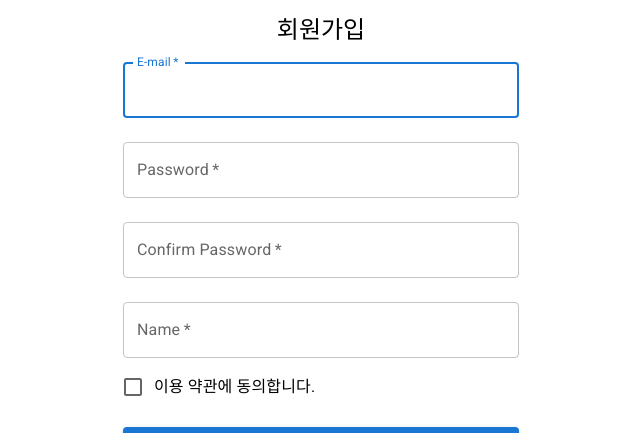
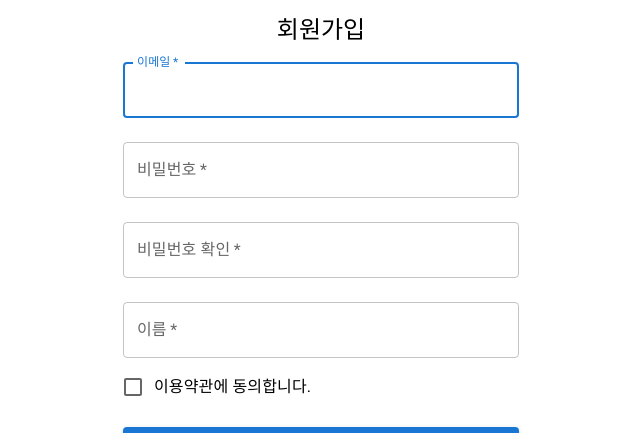
Before and after one commit to 2weeks0/node-boiler-plate, a React (Create React App) app in the folder client/: page /register in a window 1280 px wide. Shown: the part 138-571 px from the top of the page, without its empty margins (319-959 px from the left). Built offline with nearby package versions, Linux system fonts and the light colour scheme; no server answers.

Commit message:
refactor(client): string 리소스 분리

```diff
--- a/client/src/pages/RegisterPage.tsx
+++ b/client/src/pages/RegisterPage.tsx
@@ -16,6 +16,7 @@ import React, { FC, useState, useRef } from "react";
 import { useDispatch } from "react-redux";
 import { useNavigate } from "react-router-dom";
 import { registerThunk } from "../store/slices/userSlice";
+import resourceString from "../resources/string";
 
 interface RegisterForm {
   [index: string]: string | boolean;
@@ -39,6 +40,8 @@ interface Error {
   value: boolean;
   msg: string;
 }
+
+type Key = "email" | "password" | "confirmPassword" | "name" | "agree";
 
 interface IProps {}
 
@@ -77,7 +80,22 @@ export const RegisterPage: FC<IProps> = (props) => {
   const dispatch = useDispatch<any>();
   const navigate = useNavigate();
 
-  const onChangeValue = (key: string, v: string | boolean) => {
+  const getEmptyErrorMsg = (key: Key): string => {
+    switch (key) {
+      case "email":
+        return resourceString.REGISTER_ERROR_EMPTY_EMAIL;
+      case "password":
+        return resourceString.REGISTER_ERROR_EMPTY_PASSWORD;
+      case "confirmPassword":
+        return resourceString.REGISTER_ERROR_EMPTY_CONFIRM_PASSWORD;
+      case "name":
+        return resourceString.REGISTER_ERROR_EMPTY_NAME;
+      case "agree":
+        return resourceString.REGISTER_ERROR_UNCHECK_AGREE;
+    }
+  };
+
+  const onChangeValue = (key: Key, v: string | boolean) => {
     setForm((prev) => ({
       ...prev,
       [key]: v,
@@ -86,7 +104,7 @@ export const RegisterPage: FC<IProps> = (props) => {
       ...prev,
       [key]: {
         value: !v,
-        msg: !v ? `${key}을(를) 입력하세요.` : "",
+        msg: !v ? getEmptyErrorMsg(key) : "",
       },
     }));
   };
@@ -109,7 +127,7 @@ export const RegisterPage: FC<IProps> = (props) => {
           ...prev,
           [key]: {
             value: !form[key],
-            msg: !form[key] ? `${key}을(를) 입력하세요.` : "",
+            msg: !form[key] ? getEmptyErrorMsg(key as Key) : "",
           },
         }))
       );
@@ -117,11 +135,10 @@ export const RegisterPage: FC<IProps> = (props) => {
     }
 
     if (form.password !== form.confirmPassword) {
-      const errorMsg = "비밀번호와 비밀번호 확인이 다릅니다.";
       setError((prev) => ({
         ...prev,
-        password: { value: true, msg: errorMsg },
-        confirmPassword: { value: true, msg: errorMsg },
+        password: { value: true, msg: resourceString.REGISTER_ERROR_DIFF_PASSWORD_CONFIRM },
+        confirmPassword: { value: true, msg: resourceString.REGISTER_ERROR_DIFF_PASSWORD_CONFIRM },
       }));
       return;
     }
@@ -152,7 +169,7 @@ export const RegisterPage: FC<IProps> = (props) => {
 interface IPresenterProps {
   form: RegisterForm;
   error: RegisterError;
-  onChangeValue: (key: string, v: string | boolean) => void;
+  onChangeValue: (key: Key, v: string | boolean) => void;
   onSubmit: () => Promise<void>;
   inputRefs: React.MutableRefObject<any>;
   onKeyPress: (event: React.KeyboardEvent, index: number) => void;
@@ -182,11 +199,11 @@ export const RegisterPagePresenter: FC<IPresenterProps> = ({
         <LockOutlined />
       </Avatar>
       <Typography variant="h5" margin="normal">
-        회원가입
+        {resourceString.REGISTER_TITLE}
       </Typography>
 
       <TextField
-        label="E-mail"
+        label={resourceString.REGISTER_LABEL_EMAIL}
         variant="outlined"
         margin="normal"
         type="email"
@@ -202,7 +219,7 @@ export const RegisterPagePresenter: FC<IPresenterProps> = ({
       />
 
       <TextField
-        label="Password"
+        label={resourceString.REGISTER_LABEL_PASSWORD}
         variant="outlined"
         margin="normal"
         type="password"
@@ -217,7 +234,7 @@ export const RegisterPagePresenter: FC<IPresenterProps> = ({
       />
 
       <TextField
-        label="Confirm Password"
+        label={resourceString.REGISTER_LABEL_CONFIRM_PASSWORD}
         variant="outlined"
         margin="normal"
         type="password"
@@ -232,7 +249,7 @@ export const RegisterPagePresenter: FC<IPresenterProps> = ({
       />
 
       <TextField
-        label="Name"
+        label={resourceString.REGISTER_LABEL_NAME}
         variant="outlined"
         margin="normal"
         type="text"
@@ -255,7 +272,7 @@ export const RegisterPagePresenter: FC<IPresenterProps> = ({
                 onChange={(e) => onChangeValue("agree", e.target.checked)}
               />
             }
-            label="이용 약관에 동의합니다."
+            label={resourceString.REGISTER_LABEL_AGREE}
             onKeyUp={(e) => onKeyPress(e, 4)}
             inputRef={(ref) => (inputRefs.current[4] = ref)}
           />
@@ -264,12 +281,12 @@ export const RegisterPagePresenter: FC<IPresenterProps> = ({
       </Grid>
 
       <Button variant="contained" fullWidth onClick={onSubmit} sx={{ m: 2 }}>
-        회원가입
+        {resourceString.REGISTER_LABEL_BTN_REGISTER}
       </Button>
 
       <Grid container>
         <Grid item xs />
-        <Link href="/login">로그인</Link>
+        <Link href="/login">{resourceString.REGISTER_LABEL_LINK_LOGIN}</Link>
       </Grid>
     </Container>
   );
--- /dev/null
+++ b/client/src/resources/string/index.ts
@@ -0,0 +1,34 @@
+import ko from "./ko";
+
+export interface ResourceString {
+  REGISTER_TITLE: string;
+  REGISTER_LABEL_EMAIL: string;
+  REGISTER_LABEL_PASSWORD: string;
+  REGISTER_LABEL_CONFIRM_PASSWORD: string;
+  REGISTER_LABEL_NAME: string;
+  REGISTER_LABEL_AGREE: string;
+  REGISTER_LABEL_BTN_REGISTER: string;
+  REGISTER_LABEL_LINK_LOGIN: string;
+  REGISTER_ERROR_EMPTY_EMAIL: string;
+  REGISTER_ERROR_EMPTY_PASSWORD: string;
+  REGISTER_ERROR_EMPTY_CONFIRM_PASSWORD: string;
+  REGISTER_ERROR_EMPTY_NAME: string;
+  REGISTER_ERROR_UNCHECK_AGREE: string;
+  REGISTER_ERROR_DIFF_PASSWORD_CONFIRM: string;
+}
+
+const userLang = navigator.language;
+
+let resourceString: ResourceString;
+
+switch (userLang) {
+  case "ko-KR":
+    resourceString = ko;
+    break;
+
+  default:
+    resourceString = ko;
+    break;
+}
+
+export default resourceString;
--- /dev/null
+++ b/client/src/resources/string/ko.ts
@@ -0,0 +1,20 @@
+import { ResourceString } from "./index";
+
+const ko: ResourceString = {
+    REGISTER_TITLE: "회원가입",
+    REGISTER_LABEL_EMAIL: "이메일",
+    REGISTER_LABEL_PASSWORD: "비밀번호",
+    REGISTER_LABEL_CONFIRM_PASSWORD: "비밀번호 확인",
+    REGISTER_LABEL_NAME: "이름",
+    REGISTER_LABEL_AGREE: "이용약관에 동의합니다.",
+    REGISTER_LABEL_BTN_REGISTER: "회원가입",
+    REGISTER_LABEL_LINK_LOGIN: "로그인",
+    REGISTER_ERROR_EMPTY_EMAIL: "이메일을 입력하세요.",
+    REGISTER_ERROR_EMPTY_PASSWORD: "비밀번호를 입력하세요.",
+    REGISTER_ERROR_EMPTY_CONFIRM_PASSWORD: "비밀번호 확인을 입력하세요.",
+    REGISTER_ERROR_EMPTY_NAME: "이름을 입력하세요.",
+    REGISTER_ERROR_UNCHECK_AGREE: "이용약관에 동의해주세요.",
+    REGISTER_ERROR_DIFF_PASSWORD_CONFIRM: "비밀번호와 비밀번호 확인이 다릅니다.",
+};
+
+export default ko;
```
